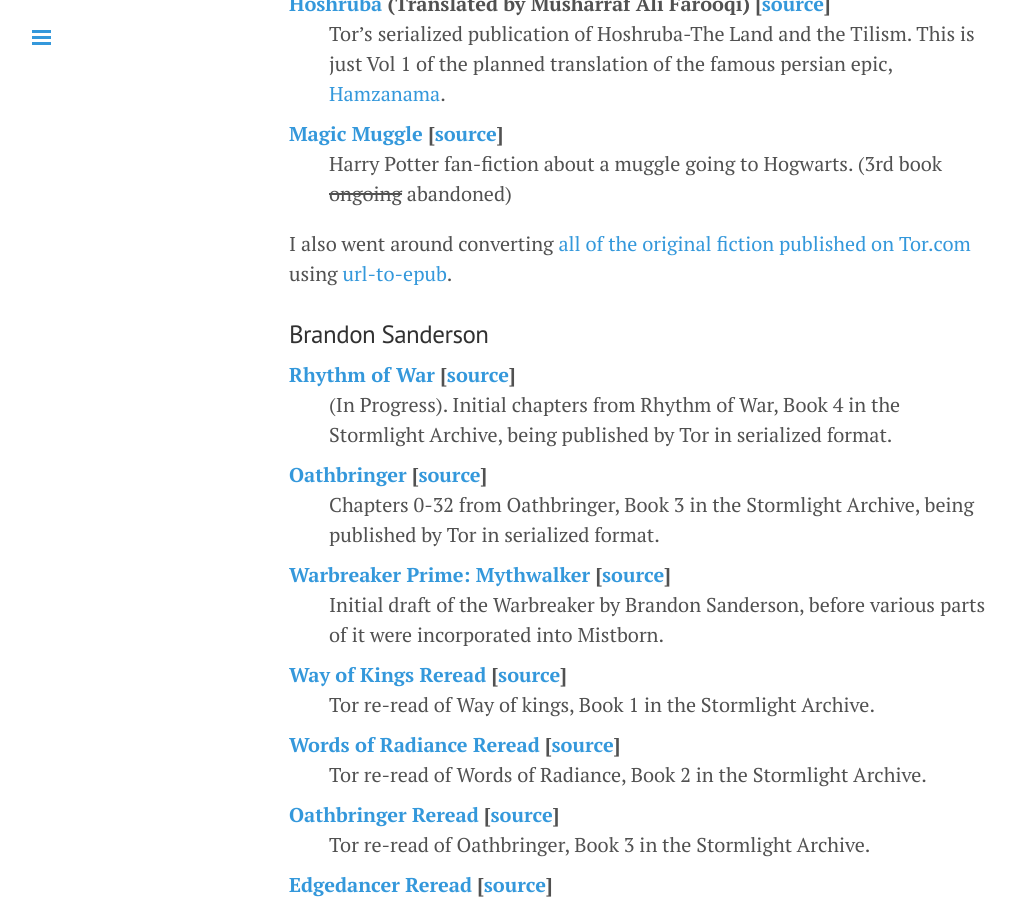
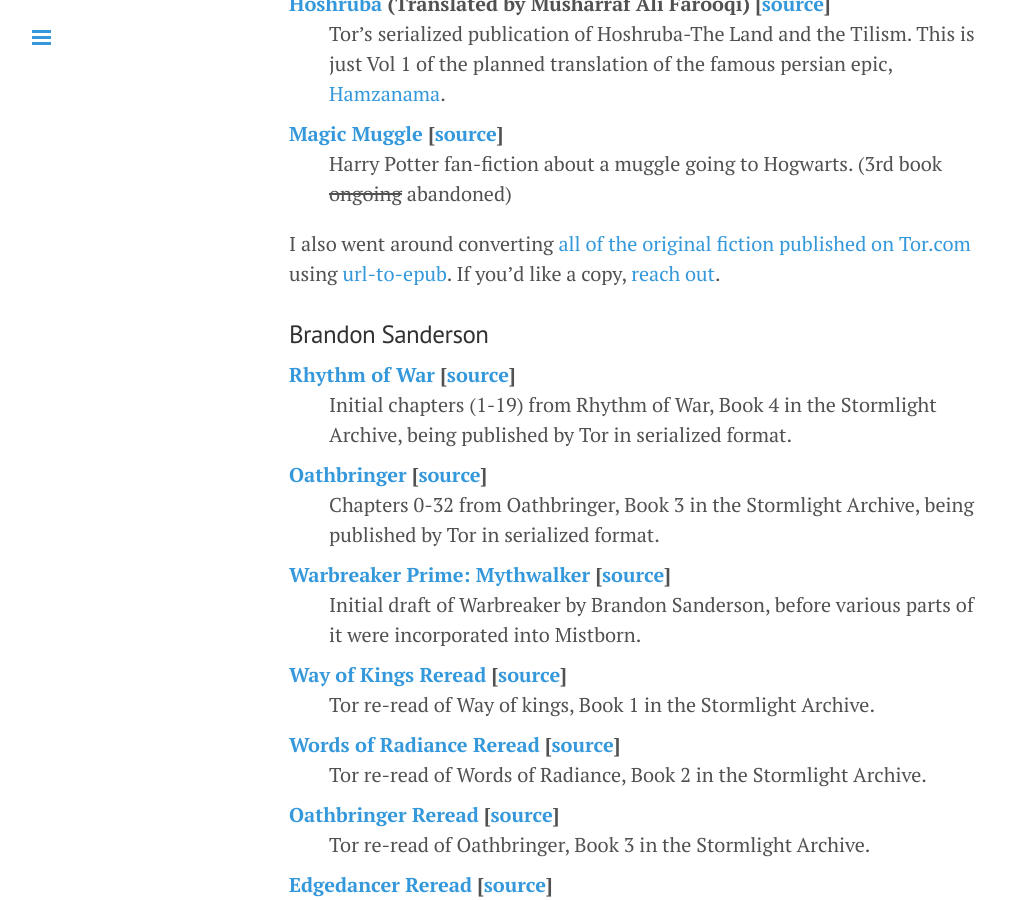
Before and after one commit to captn3m0/captn3m0.github.com, a Jekyll site: the page built from pages/ebooks.md, in a window 1280 px wide and 900 px high, scrolled down 1006 px. Shown: the whole window, without its empty margins (1-1017 px from the left). Built offline with Jekyll 4.4.1, drawn with Linux system fonts in a browser that asks for light colours; comment, search, counter and statistics services are not loaded.

Commit message:
fix typos

```diff
--- a/pages/ebooks.md
+++ b/pages/ebooks.md
@@ -35,18 +35,18 @@
 [Magic Muggle][mm] [[source][mm-source]]
 : Harry Potter fan-fiction about a muggle going to Hogwarts. (3rd book ~~ongoing~~ abandoned)
 
-I also went around converting [all of the original fiction published on Tor.com][tor-original-fiction] using [url-to-epub].
+I also went around converting [all of the original fiction published on Tor.com][tor-original-fiction] using [url-to-epub]. If you'd like a copy, [reach out](/contact/).
 
 ### Brandon Sanderson
 
 [Rhythm of War][cosmere] [[source][row-source]]
-: (In Progress). Initial chapters from Rhythm of War, Book 4 in the Stormlight Archive, being published by Tor in serialized format.
+: Initial chapters (1-19) from Rhythm of War, Book 4 in the Stormlight Archive, being published by Tor in serialized format.
 
 [Oathbringer][cosmere] [[source][oathbringer-source]]
 : Chapters 0-32 from Oathbringer, Book 3 in the Stormlight Archive, being published by Tor in serialized format.
 
 [Warbreaker Prime: Mythwalker][cosmere] [[source][mythwalker-source]]
-: Initial draft of the Warbreaker by Brandon Sanderson, before various parts of it were incorporated into Mistborn.
+: Initial draft of Warbreaker by Brandon Sanderson, before various parts of it were incorporated into Mistborn.
 
 [Way of Kings Reread][cosmere] [[source][wok-source]]
 : Tor re-read of Way of kings, Book 1 in the Stormlight Archive.
```
